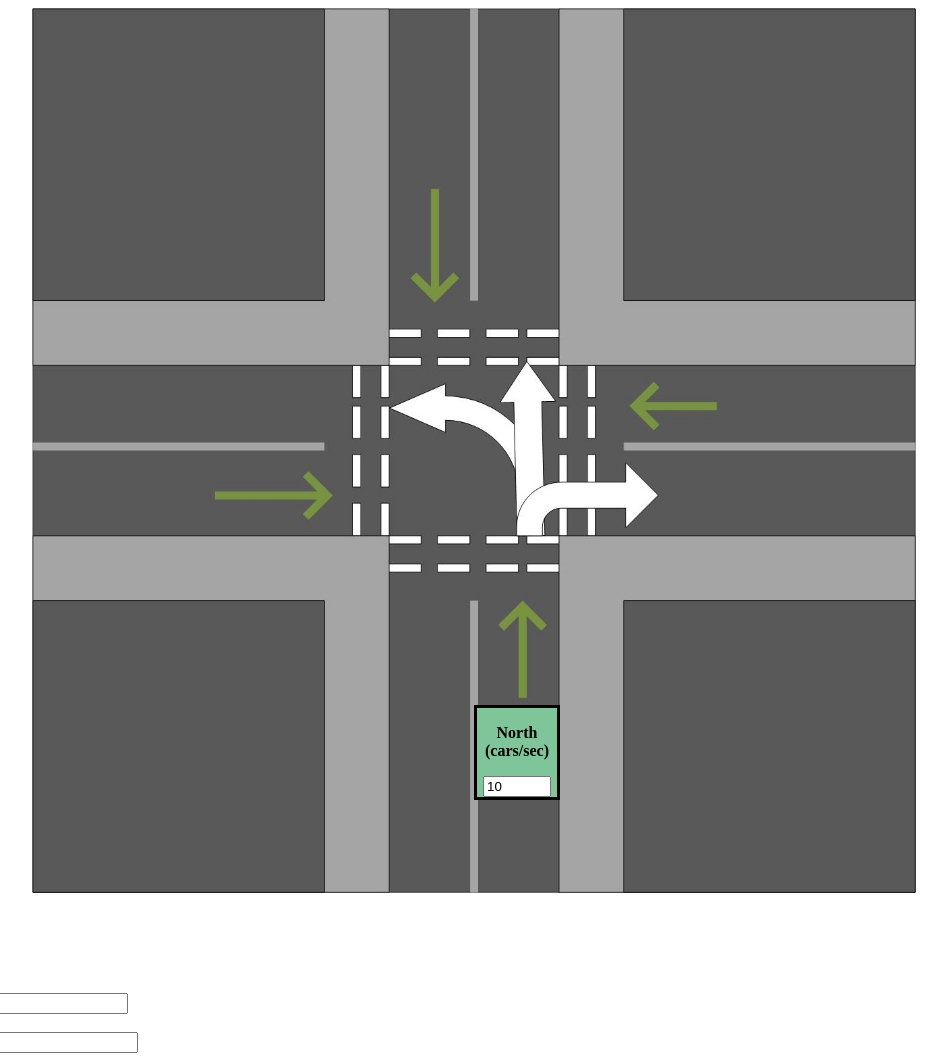
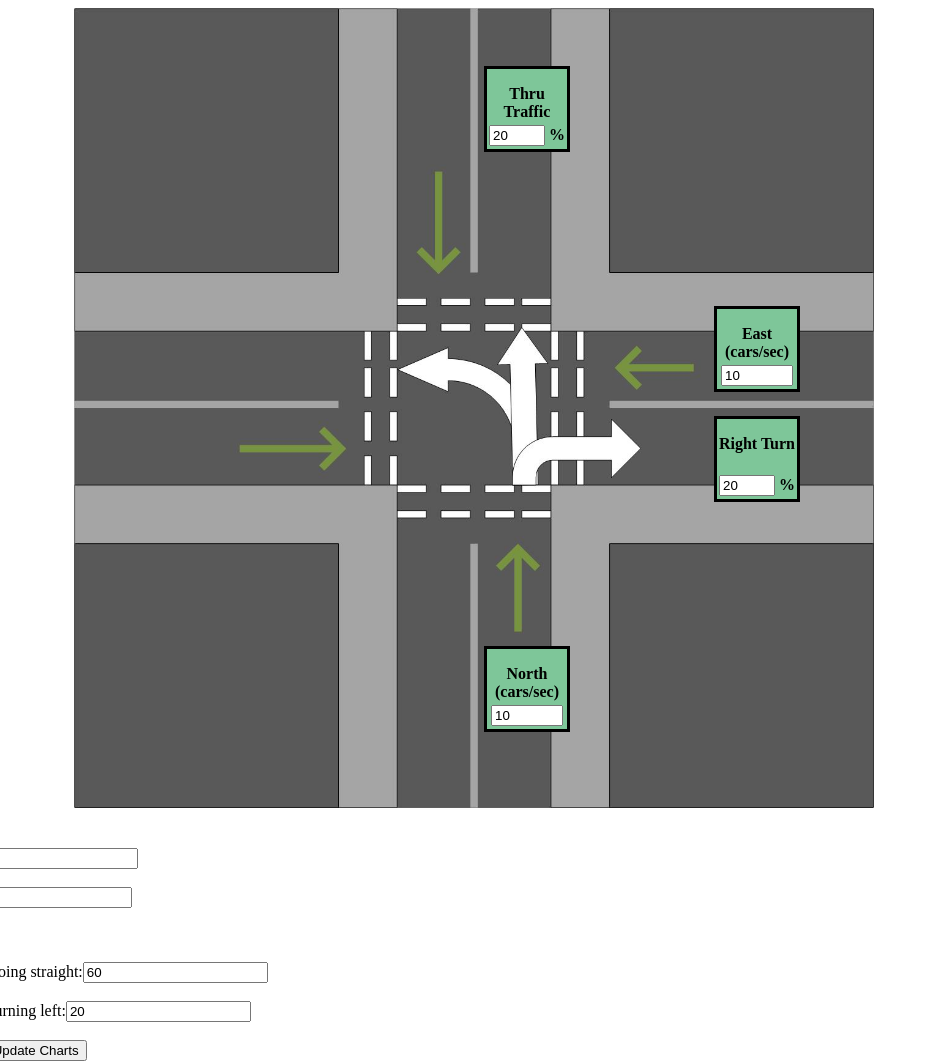
Before and after one commit to CurtsApp/IntersectionSim-Thesis, a plain HTML site: page src/simulation.html in a window 1280 px wide. Shown: the top 1064 px of the page, without its empty margins (166-1113 px from the left). Drawn offline with nearby package versions, Linux system fonts and the light colour scheme.

Commit message:
Some inputs are now overlayed

```diff
--- a/src/css/sim.css
+++ b/src/css/sim.css
@@ -15,6 +15,60 @@ table {
     border-spacing: 5px;
 }
 
+.fill {
+    max-width: 100%;
+    max-height: 100%;
+}
+
+.backdrop {
+    max-width: 800px;
+    max-height: 100%;
+}
+
+.overlay-field {
+    background-color: #7ec699;
+    border: 3px solid #000000;
+    width: 80px;
+    height: 80px;
+    position: absolute;
+    text-align: center;
+}
+
+.overlay-item {
+    height: 50%;
+}
+
 .error {
     color: #cc0000
 }
+
+.flex {
+    display: flex;
+    flex: 1;
+}
+
+.flex-center {
+    display: flex;
+    flex: 1;
+    justify-content: center;
+}
+.row {
+    display: flex;
+    flex: 1;
+    flex-direction: row;
+}
+
+.col {
+    display: flex;
+    flex: 1;
+    flex-direction: column;
+}
+
+.center-children {
+    text-align: center;
+    position: relative;
+}
+
+.centered-child {
+    display: inline-block;
+}
--- a/src/simulation.html
+++ b/src/simulation.html
@@ -20,27 +20,65 @@
 <script src="js/simulation.js" type="text/javascript"></script>
 <body onload="startSimulation()">
 <div style="display: flex;flex-direction: column;flex-grow: 1; align-content: center">
-    <div style="display: block;margin-left: auto;margin-right: auto; width: 70%;">
-        <img style="max-width: 100%;max-height: 100%" src="res/FancyIntersection.jpg">
-        <div style="background-color: #7ec699; border: 3px solid #000000;width: 80px;position: absolute; bottom: 0; left: 50%; text-align: center" >
-            <p><b>North (cars/sec)</b></p>
-            <input type="number" id="input1" size="6" value="10" style="width: 60px">
+    <div class="row" style="justify-content: center">
+        <div class="center-children">
+            <img class="centered-child backdrop" src="res/FancyIntersection.jpg">
+            <div class="overlay-field" style="bottom: 80px; left: 410px;" >
+                <div class="overlay-item">
+                    <p><b>North (cars/sec)</b></p>
+                </div>
+                <div class="overlay-item">
+                    <input type="number" id="input1" size="6" value="10" style="width: 80%">
+                </div>
+            </div>
+            <div class="overlay-field" style="bottom: 420px; left: 640px;" >
+                <div class="overlay-item">
+                    <p><b>East (cars/sec)</b></p>
+                </div>
+                <div class="overlay-item">
+                    <input type="number" id="input2" size="6" value="10" style="width: 80%">
+                </div>
+            </div>
+            <div class="overlay-field" style="bottom: 310px; left: 640px;" >
+                <div class="overlay-item">
+                    <p><b>Right Turn </b></p>
+                </div>
+                <div class="overlay-item">
+                    <input type="number" id="x1_R" size="6" value="20" min="0" max="100" step=1 style="width: 60%">
+                    <b>%</b>
+                </div>
+            </div>
+            <div class="overlay-field" style="bottom: 310px; left: 640px;" >
+                <div class="overlay-item">
+                    <p><b>Right Turn </b></p>
+                </div>
+                <div class="overlay-item">
+                    <input type="number" id="x1_R" size="6" value="20" min="0" max="100" step=1 style="width: 60%">
+                    <b>%</b>
+                </div>
+            </div>
+            <div class="overlay-field" style="bottom: 660px; left: 410px;" >
+                <div class="overlay-item">
+                    <p><b>Thru Traffic </b></p>
+                </div>
+                <div class="overlay-item">
+                    <input type="number" id="x1_R" size="6" value="20" min="0" max="100" step=1 style="width: 60%">
+                    <b>%</b>
+                </div>
+            </div>
         </div>
     </div>
 
-    <h4>Enter input:</h4>
     <div id="all_inputs">
         <div id="variables">
 
-            <br><br>
-            East (cars/sec): <input type="number" id="input2" size="12" value="20">
+
             <br/><br/>
             South (cars/sec): <input type="number" id="input3" size="12" value="10">
             <br/><br/>
             West (cars/sec): <input type="number" id="input4" size="12" value="20">
             <br><br>
-            Percentage of vehicles turning right:<input type="number" id="x1_R" size="12" placeholder="% Right"
-                                                        value="20">
+
             <br><br>
             Percentage of vehicles going straight:<input type="number" id="x1_S" size="12" placeholder="% Straight"
                                                          value="60">
```
